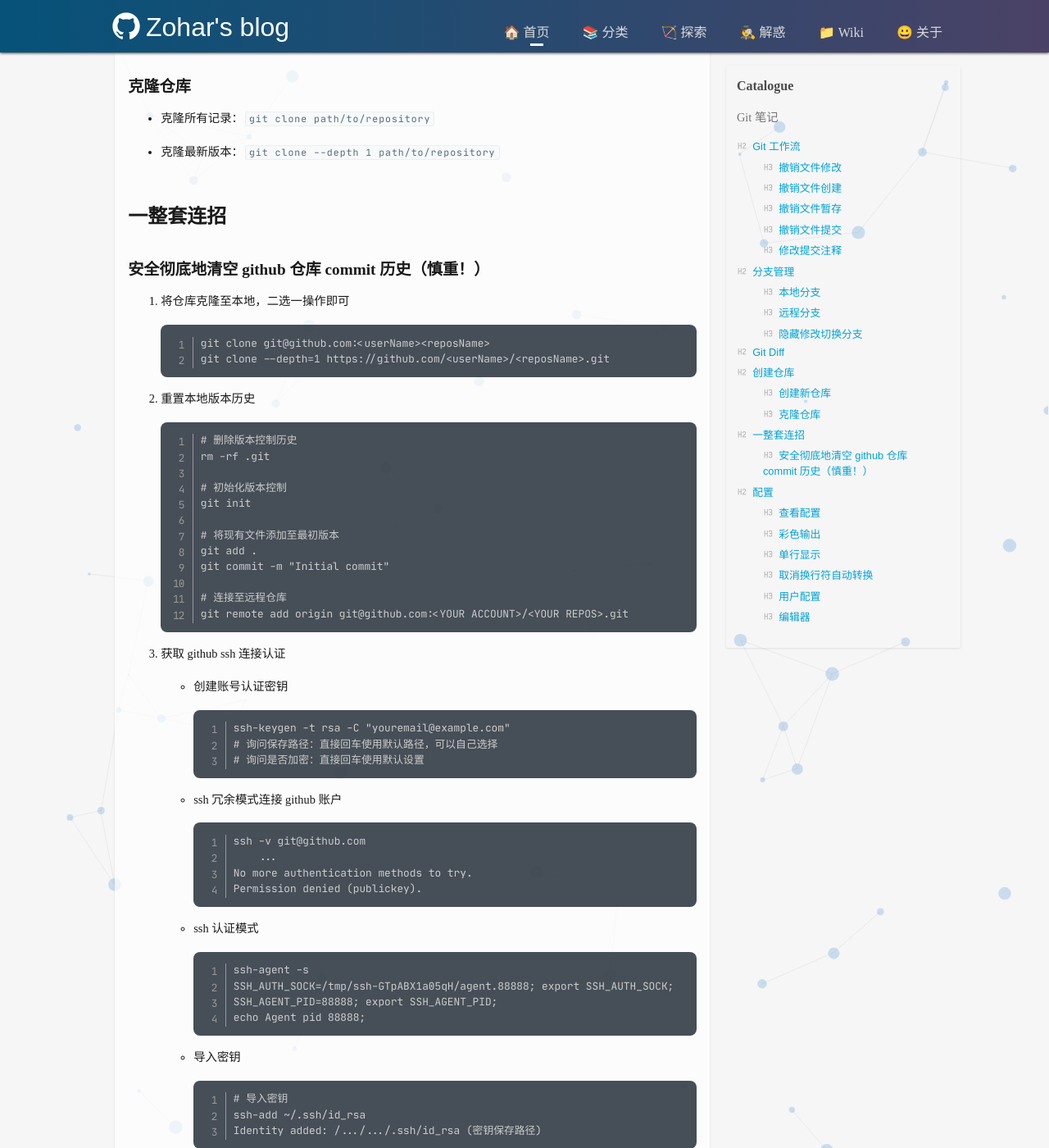
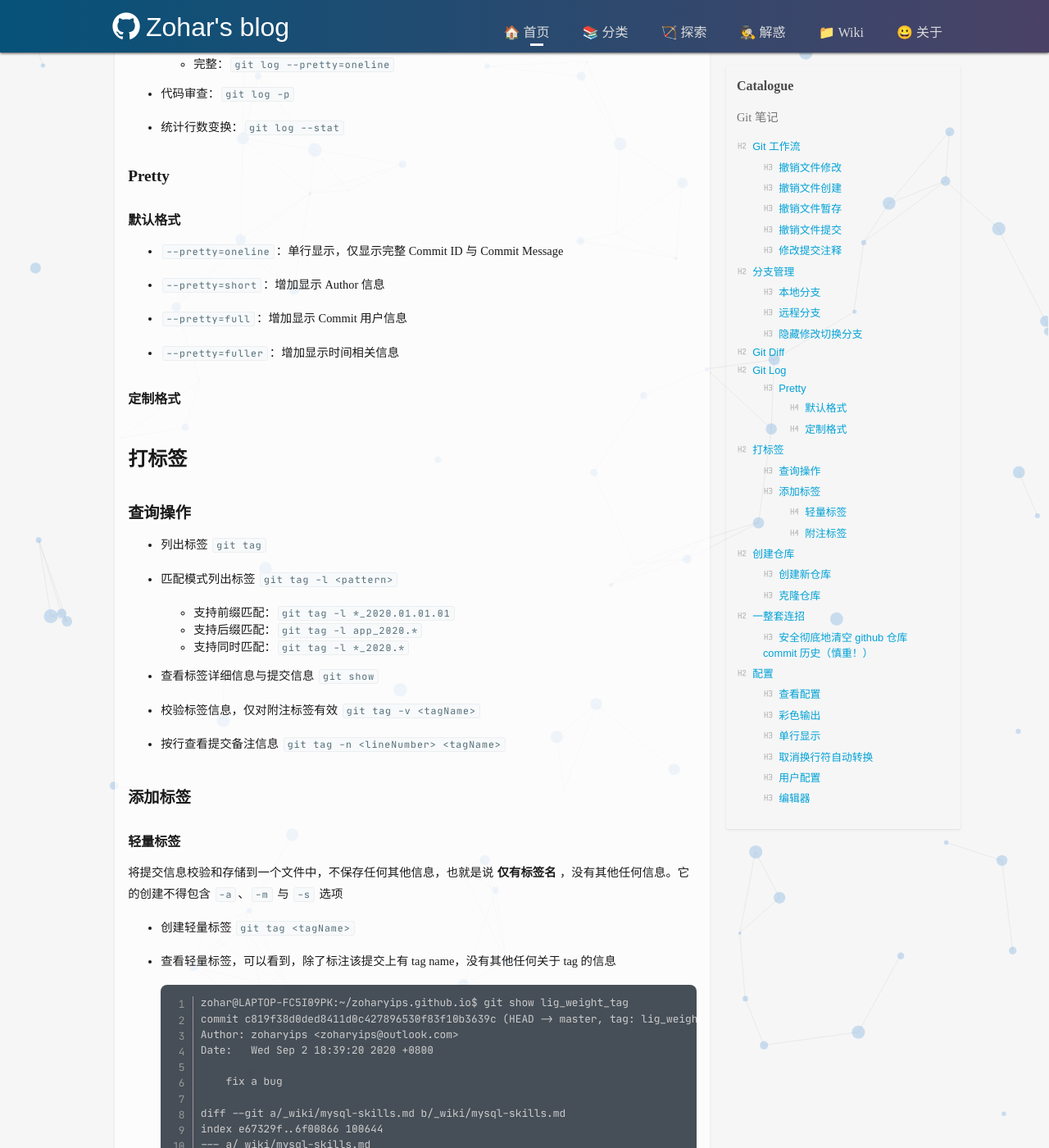
Before and after one commit to zoharyips/zoharyips.github.io, a Jekyll site: the page built from _wiki/git.md, in a window 1280 px wide and 1400 px high, scrolled down 3391 px. Shown: the whole window at 82% size. Built offline with Jekyll 4.4.1, drawn with Linux system fonts in a browser that asks for light colours; comment, search, counter and statistics services are not loaded; some of the changed text lies outside the part shown.

Commit message:
update git.md

````diff
--- a/_includes/js_zhihu-bg.html
+++ b/_includes/js_zhihu-bg.html
@@ -107,7 +107,7 @@
          * 根据屏幕大小生成合适的点数量
          **/
         static getAppropriateCount() {
-            let factor = 0.000040;
+            let factor = 0.000030;
             if (document.body.offsetWidth < 1600) { factor = 0.000030; }
             if (document.body.offsetWidth < 1500) { factor = 0.000035; }
             if (document.body.offsetWidth < 1400) { factor = 0.000040; }
--- a/_wiki/git.md
+++ b/_wiki/git.md
@@ -122,6 +122,85 @@ prism: true
 * 统计分支间文件改动
 
     `git diff --stat master origin/master`
+
+## Git Log
+
+* 指定 Log 次数：`git log -<num>`，如：`git log -2`
+
+* 单行模式
+
+    * 简略：`git log --oneline`
+    * 完整：`git log --pretty=oneline`
+
+* 代码审查：`git log -p`
+
+* 统计行数变换：`git log --stat`
+
+### Pretty
+
+#### 默认格式
+
+* `--pretty=oneline`：单行显示，仅显示完整 Commit ID 与 Commit Message
+
+* `--pretty=short`：增加显示 Author 信息
+
+* `--pretty=full`：增加显示 Commit 用户信息
+
+* `--pretty=fuller`：增加显示时间相关信息
+
+#### 定制格式
+
+## 打标签
+
+### 查询操作
+
+* 列出标签 `git tag`
+
+* 匹配模式列出标签 `git tag -l <pattern>`
+
+    * 支持前缀匹配：`git tag -l *_2020.01.01.01`
+    * 支持后缀匹配：`git tag -l app_2020.*`
+    * 支持同时匹配：`git tag -l *_2020.*`
+
+* 查看标签详细信息与提交信息 `git show`
+
+* 校验标签信息，仅对附注标签有效 `git tag -v <tagName>`
+
+* 按行查看提交备注信息 `git tag -n <lineNumber> <tagName>`
+
+### 添加标签
+
+#### 轻量标签
+
+将提交信息校验和存储到一个文件中，不保存任何其他信息，也就是说**仅有标签名**，没有其他任何信息。它的创建不得包含 `-a`、`-m` 与 `-s` 选项
+
+* 创建轻量标签 `git tag <tagName>`
+
+* 查看轻量标签，可以看到，除了标注该提交上有 tag name，没有其他任何关于 tag 的信息
+
+    ```bash
+    zohar@LAPTOP-FC5I09PK:~/zoharyips.github.io$ git show lig_weight_tag
+    commit c819f38d0ded8411d0c427896530f83f10b3639c (HEAD -> master, tag: lig_weight_tag, origin/master, origin/HEAD)
+    Author: zoharyips <zoharyips@outlook.com>
+    Date:   Wed Sep 2 18:39:20 2020 +0800
+
+        fix a bug
+
+    diff --git a/_wiki/mysql-skills.md b/_wiki/mysql-skills.md
+    index e67329f..6f00866 100644
+    --- a/_wiki/mysql-skills.md
+    +++ b/_wiki/mysql-skills.md
+    @@ -136,7 +136,9 @@ prism: true
+         SELECT ifnull ((SELECT data FROM [table] GROUP BY data DESC LIMIT 1, 1), null) AS max;
+         ```
+    ```
+
+#### 附注标签
+
+
+* 添加标签 `git tag -a <tagName> -m <message>`
+
+* 推送标签 `git push origin <tagName>`
 
 ## 创建仓库
 
````
